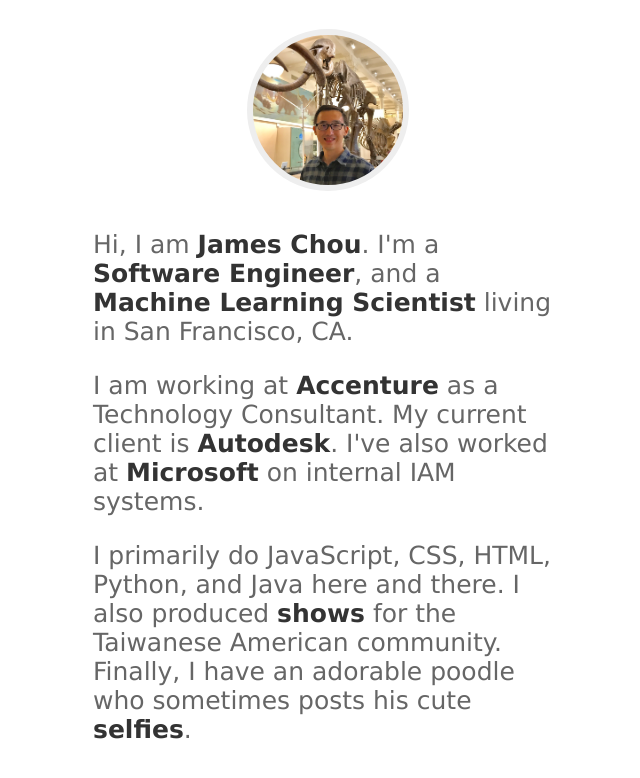
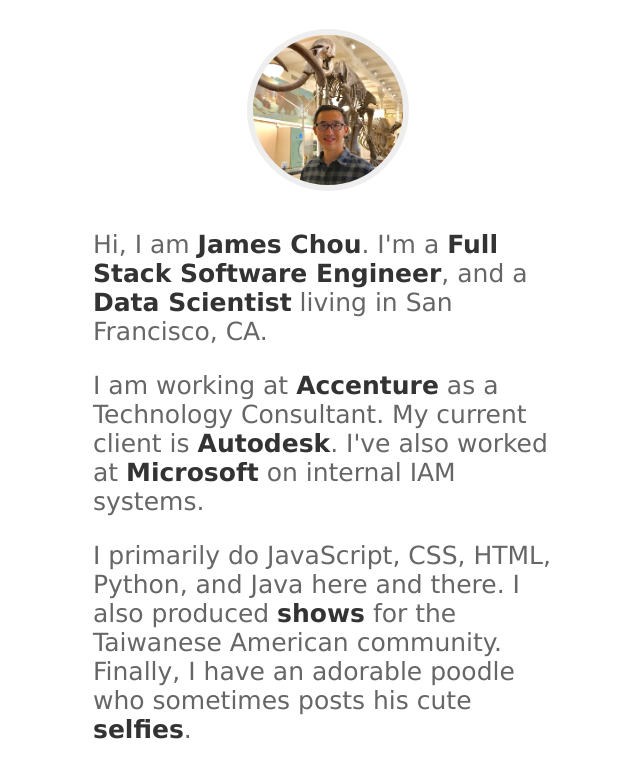
Before and after one commit to jamesmtchou/jamesmtchou, a React (Create React App) app: page / in a window 1280 px wide. Shown: the top 778 px of the page, without its empty margins (320-960 px from the left). Built offline with nearby package versions, Linux system fonts and the light colour scheme; some icons are missing.

Commit message:
Updated titles based on new experiences

```diff
--- a/src/App.js
+++ b/src/App.js
@@ -9,7 +9,7 @@
                 <h1>James Chou</h1>
                 <p>
                     Hi, I am <strong><a href="https://www.facebook.com/james.chou.9406417" id="facebook-link" target="_blank">James Chou</a></strong>. I'm a <strong><a href="http://www.github.com/jamesmtchou" target="_blank"
-                                                       id="github-link">Software Engineer</a></strong>, and a <strong><a href="https://www.kaggle.com/jamesmtchou" target="_blank" id="kaggle-link">Machine Learning Scientist</a></strong> living in San
+                                                       id="github-link">Full Stack Software Engineer</a></strong>, and a <strong><a href="https://www.kaggle.com/jamesmtchou" target="_blank" id="kaggle-link">Data Scientist</a></strong> living in San
                     Francisco, CA.
                 </p>
                 <p>
```
